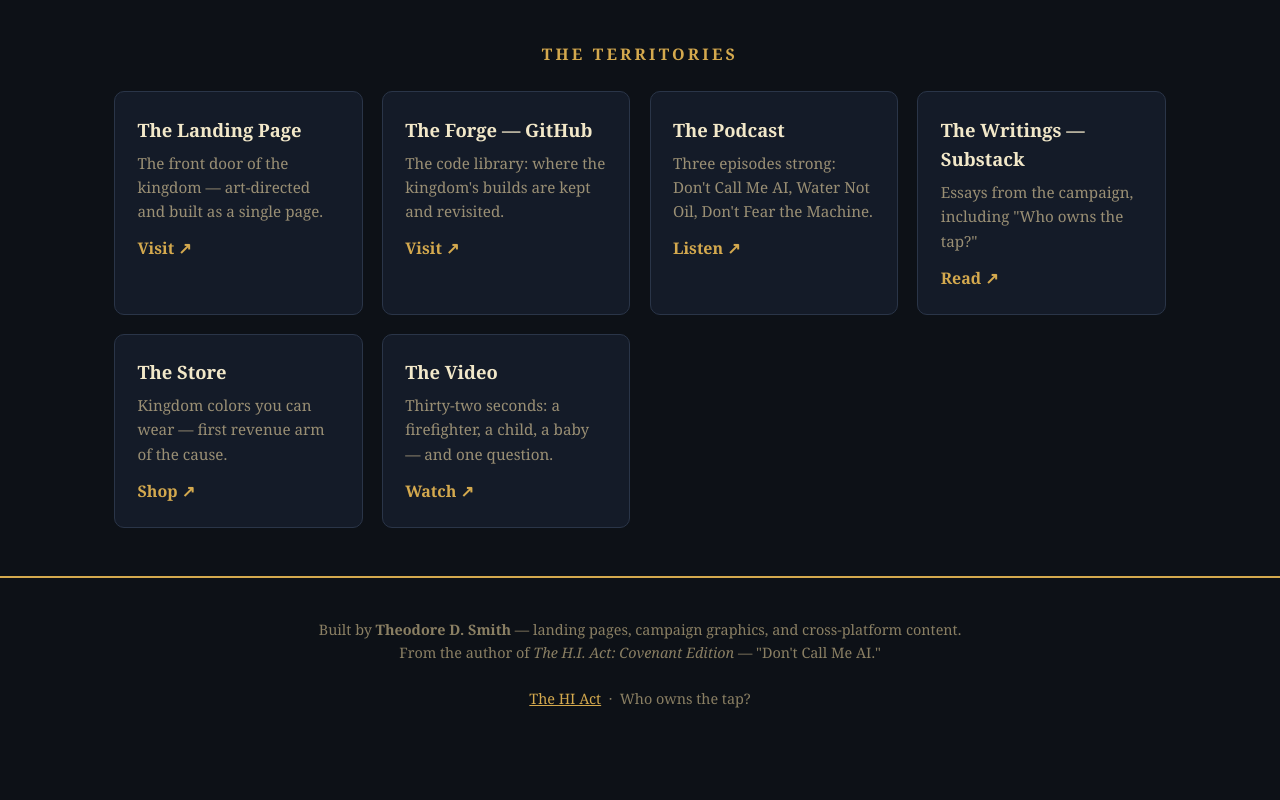
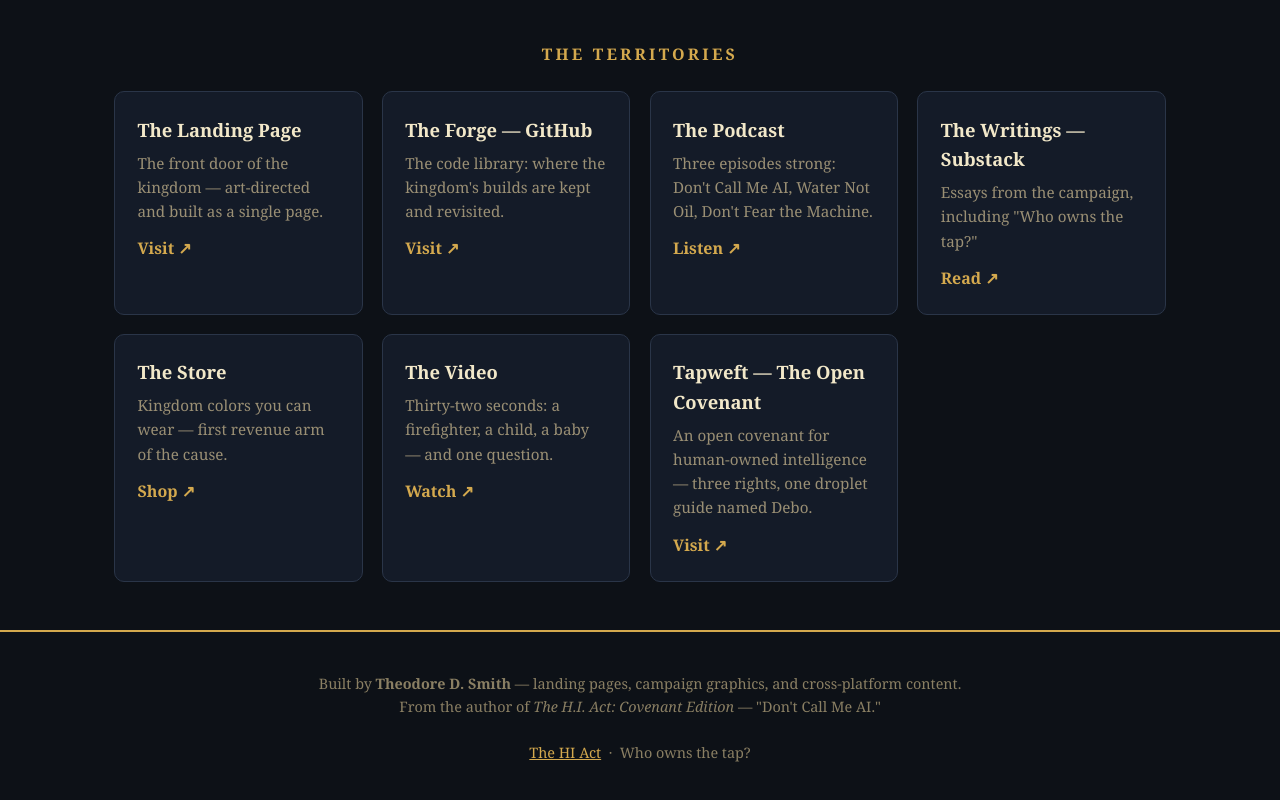
Before and after one commit to Theosmith67/hiact.org, a plain HTML site: page index.html in a window 1280 px wide. Shown: the part 1136-1936 px from the top of the page. Before the commit the page ends 1886 px from the top, so only its background shows below. Drawn offline with Linux system fonts and the light colour scheme.

Commit message:
Add Tapweft territory to Old Keep

```diff
--- a/index.html
+++ b/index.html
@@ -90,7 +90,7 @@
     <div class="card">
       <h3>The Video</h3>
       <p>Thirty-two seconds: a firefighter, a child, a baby — and one question.</p>
-      <a href="https://www.youtube.com/channel/UCwv9qjrrk831tAjt1Z4D6EQ" target="_blank" rel="noopener">Watch &#8599;</a>
+      <a href="https://www.youtube.com/channel/UCwv9qjrrk831tAjt1Z4D6EQ" target="_blank" rel="noopener">Watch &#8599;</a></div><div class="card"><h3>Tapweft — The Open Covenant</h3><p>An open covenant for human-owned intelligence — three rights, one droplet guide named Debo.</p><a href="https://tapweft-3.polsia.io/#debo" target="_blank" rel="noopener">Visit &#8599;</a>
     </div>
   </div>
 </section>
```
